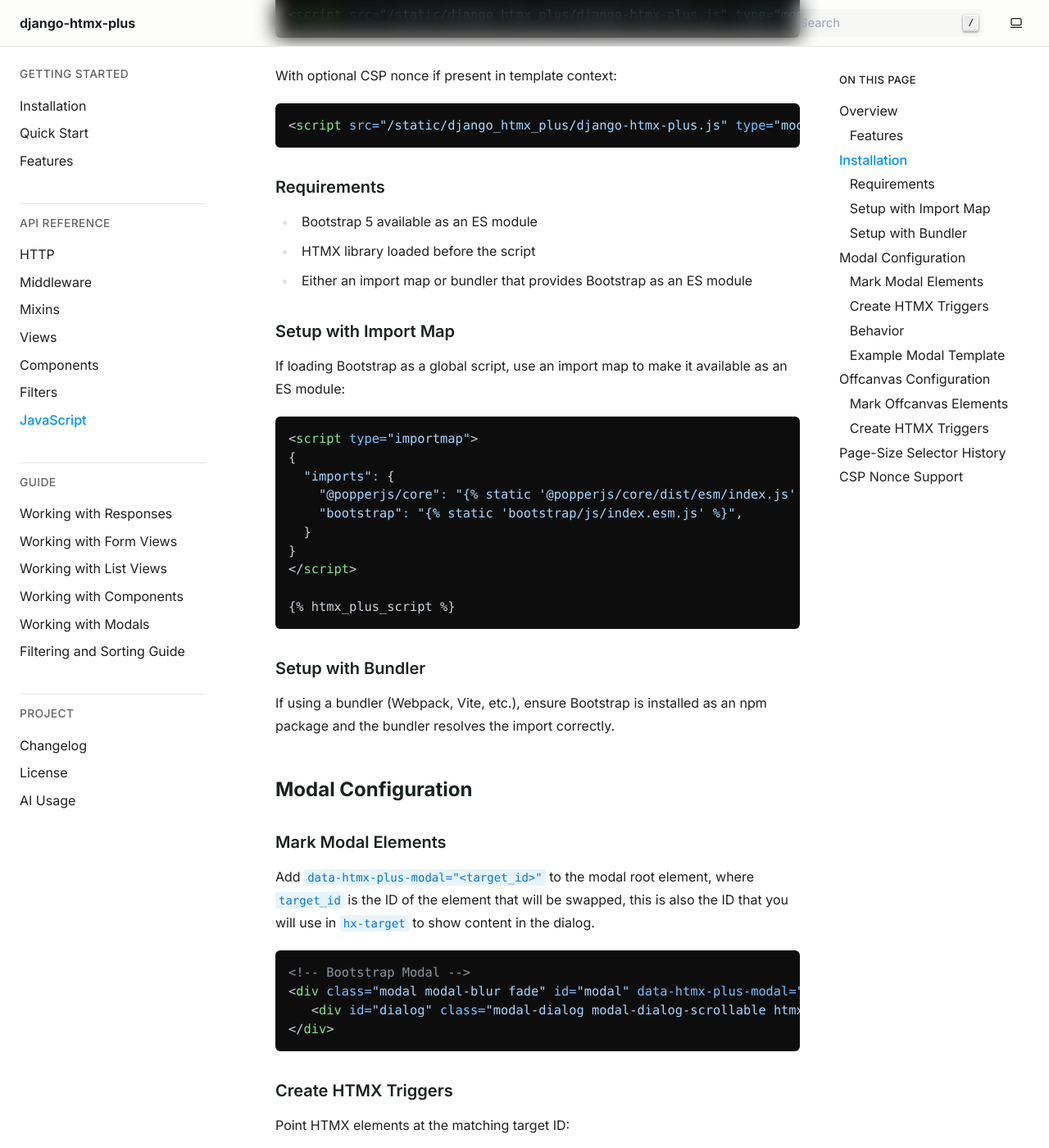
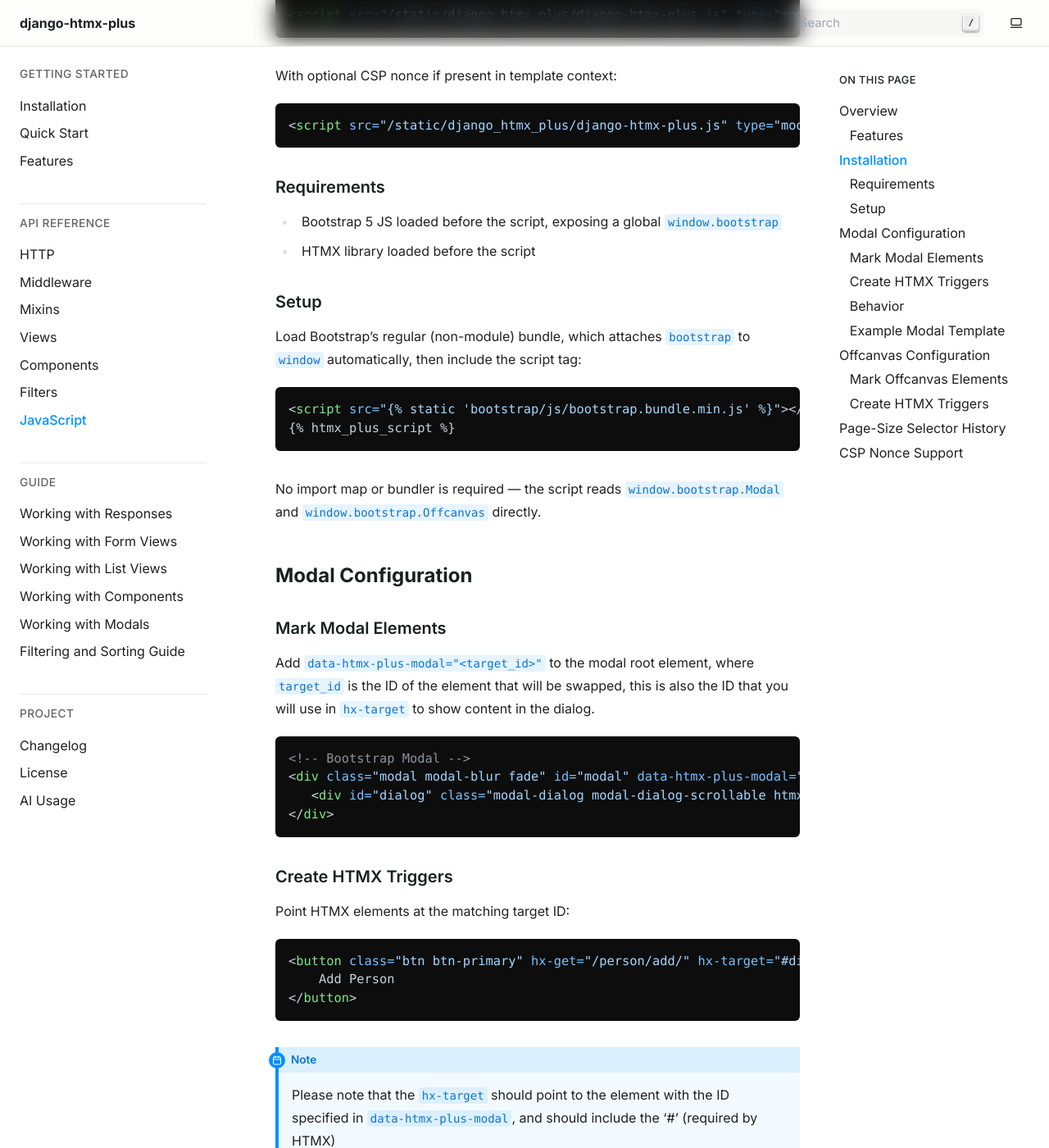
Before and after one commit to timthedevguy/django-htmx-plus, a Sphinx documentation site: the page built from docs/api/javascript.rst, in a window 1280 px wide and 1400 px high, scrolled down 1016 px. Shown: the whole window at 82% size. Built offline with Sphinx 7.4.7, drawn with Linux system fonts in a browser that asks for light colours.

Commit message:
fix(js)!: read Bootstrap off window instead of an ES module import
Swaps `import {Modal, Offcanvas} from 'bootstrap'` for
`window.bootstrap.Modal`/`window.bootstrap.Offcanvas`, and updates the
README and docs (api/javascript, guide/modals) to drop the import-map/
bundler setup instructions in favor of just loading Bootstrap's
regular JS bundle.

BREAKING CHANGE: consumers no longer need an import map entry for
`bootstrap`, but must ensure Bootstrap 5's regular (non-module) JS
bundle is loaded before `{% htmx_plus_script %}` so it can attach
itself to `window.bootstrap`.

```diff
--- a/django_htmx_plus/static/django_htmx_plus/django-htmx-plus.js
+++ b/django_htmx_plus/static/django_htmx_plus/django-htmx-plus.js
@@ -1,13 +1,11 @@
-import {Modal, Offcanvas} from 'bootstrap';
-
 const dialogs = {}
 
 for (const element of document.querySelectorAll('[data-htmx-plus-modal]')) {
-    dialogs[element.dataset.htmxPlusModal] = new Modal(element);
+    dialogs[element.dataset.htmxPlusModal] = new window.bootstrap.Modal(element);
 }
 
 for (const element of document.querySelectorAll('[data-htmx-plus-offcanvas]'))  {
-    dialogs[element.dataset.htmxPlusOffcanvas] = new Offcanvas(element);
+    dialogs[element.dataset.htmxPlusOffcanvas] = new window.bootstrap.Offcanvas(element);
 }
 
 htmx.on("htmx:afterSwap", (e) => {
--- a/docs/api/javascript.rst
+++ b/docs/api/javascript.rst
@@ -45,32 +45,22 @@
 Requirements
 ~~~~~~~~~~~~
 
-- Bootstrap 5 available as an ES module
+- Bootstrap 5 JS loaded before the script, exposing a global ``window.bootstrap``
 - HTMX library loaded before the script
-- Either an import map or bundler that provides Bootstrap as an ES module
 
-Setup with Import Map
-~~~~~~~~~~~~~~~~~~~~~~~
+Setup
+~~~~~
 
-If loading Bootstrap as a global script, use an import map to make it available as an ES module:
+Load Bootstrap's regular (non-module) bundle, which attaches ``bootstrap`` to
+``window`` automatically, then include the script tag:
 
 .. code-block:: html
 
-    <script type="importmap">
-    {
-      "imports": {
-        "@popperjs/core": "{% static '@popperjs/core/dist/esm/index.js' %}",
-        "bootstrap": "{% static 'bootstrap/js/index.esm.js' %}",
-      }
-    }
-    </script>
-
+    <script src="{% static 'bootstrap/js/bootstrap.bundle.min.js' %}"></script>
     {% htmx_plus_script %}
 
-Setup with Bundler
-~~~~~~~~~~~~~~~~~~~
-
-If using a bundler (Webpack, Vite, etc.), ensure Bootstrap is installed as an npm package and the bundler resolves the import correctly.
+No import map or bundler is required — the script reads ``window.bootstrap.Modal``
+and ``window.bootstrap.Offcanvas`` directly.
 
 Modal Configuration
 ===================
```
Also changed, not shown: CLAUDE.md (+1 -1 lines), README.md (+3 -9 lines), docs/guide/modals.rst (+5 -9 lines).
